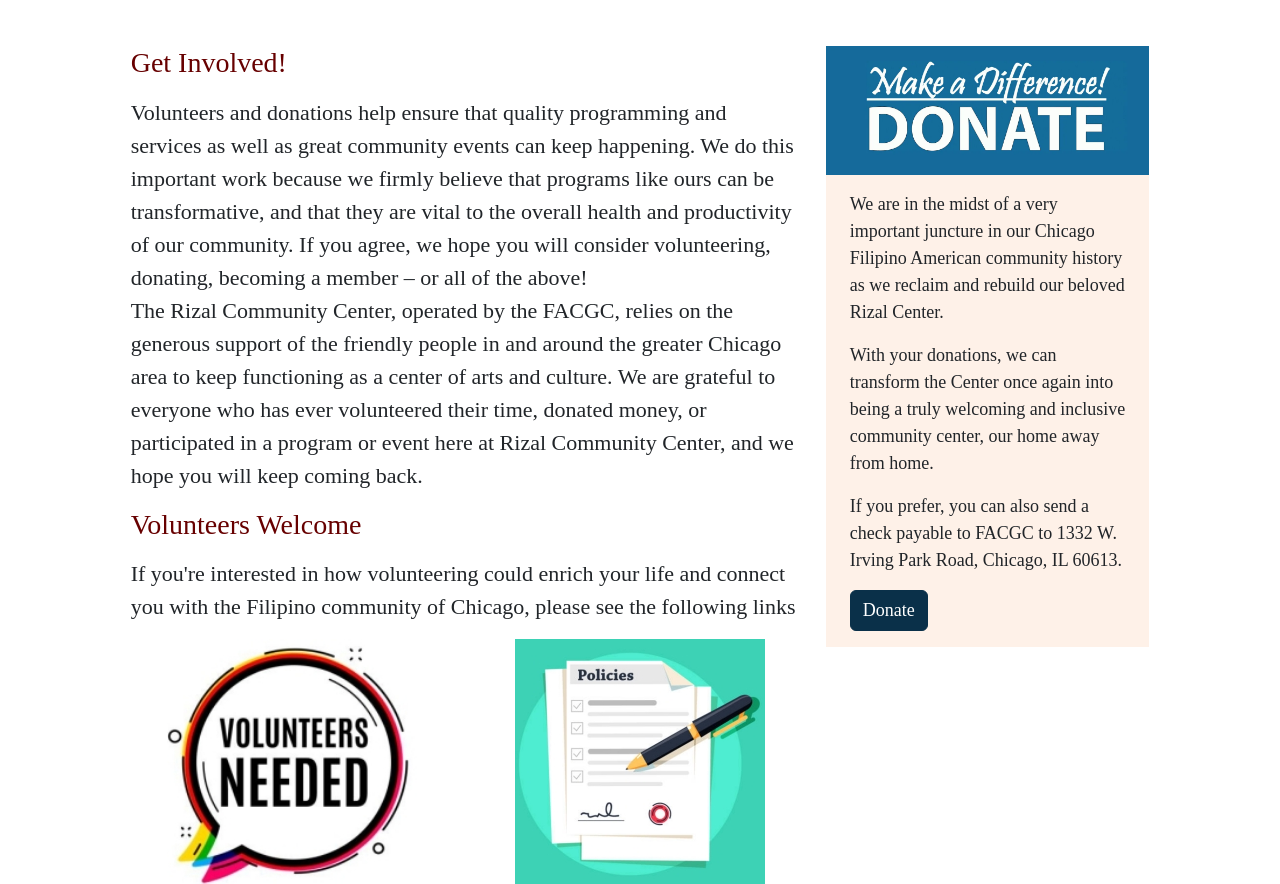
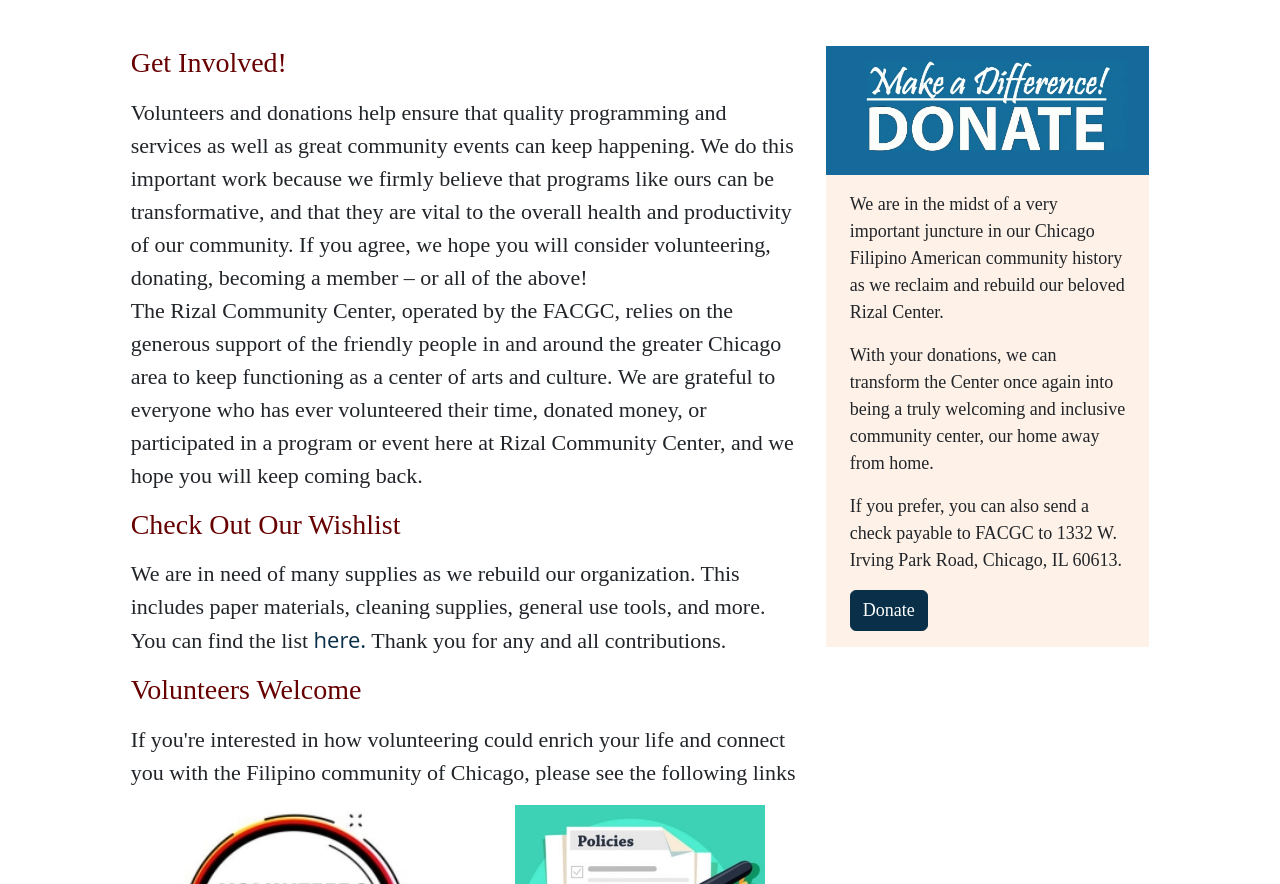
Before and after one commit to dylmwrig/rizal-center-website, a Gatsby site: page /support in a window 1280 px wide. Shown: the part 216-1100 px from the top of the page. Built offline with nearby package versions, Linux system fonts and the light colour scheme; Gatsby itself is replaced by a stand-in of ours.

Commit message:
Added wish-list link to the support page

```diff
--- a/src/components/navbar.js
+++ b/src/components/navbar.js
@@ -22,7 +22,7 @@
             <li className="nav-item dropdown">
               <a className="nav-link dropdown-toggle text-light" href="#" data-bs-toggle="dropdown">Support</a>
                 <ul class="dropdown-menu">
-                  <li><a class="dropdown-item" href="/support/"> Support & Donate </a></li>
+                  <li><a class="dropdown-item" href="/support/"> Support</a></li>
                   <li><a class="dropdown-item" href="/wish-list/"> In-Kind Wish List</a></li>
                   <li><a class="dropdown-item" href="/volunteer/"> Volunteer Opportunities</a></li>
                   <li><a class="dropdown-item" href="/volunteer-policies"> Volunteer Policies</a></li>
--- a/src/pages/support.js
+++ b/src/pages/support.js
@@ -17,8 +17,11 @@
             Volunteers and donations help ensure that quality programming  and services as well as great community events can keep happening.  We do this important work because we firmly believe that programs like ours can be transformative, and that they are vital to the overall health and productivity of our community.  If you agree, we hope you will consider volunteering, donating,  becoming a member – or all of the above!<br/>
             The Rizal Community Center, operated by the FACGC, relies on the generous support of the friendly people in and around the greater Chicago area to keep functioning as a center of arts and culture. We are grateful to everyone who has ever volunteered their time, donated money, or participated in a program or event here at Rizal Community Center, and we hope you will keep coming back.
           </p>
+          <h3 class="pb-2">Check Out Our Wishlist</h3>
+          <p>We are in need of many supplies as we rebuild our organization. This includes paper materials, cleaning supplies, general use tools, and more.<br/>
+             You can find the list <a href="/wish-list/">here.</a> Thank you for any and all contributions.</p>
           <h3 class="pb-2">Volunteers Welcome</h3>
-            <p>If you're interested in how volunteering could enrich your life and connect you with the Filipino community of Chicago, please see the following links</p>
+          <p>If you're interested in how volunteering could enrich your life and connect you with the Filipino community of Chicago, please see the following links</p>
           <div class="row">
           <div class="col-6 gx-5 text-center">
             <a href="/volunteer/">
```
